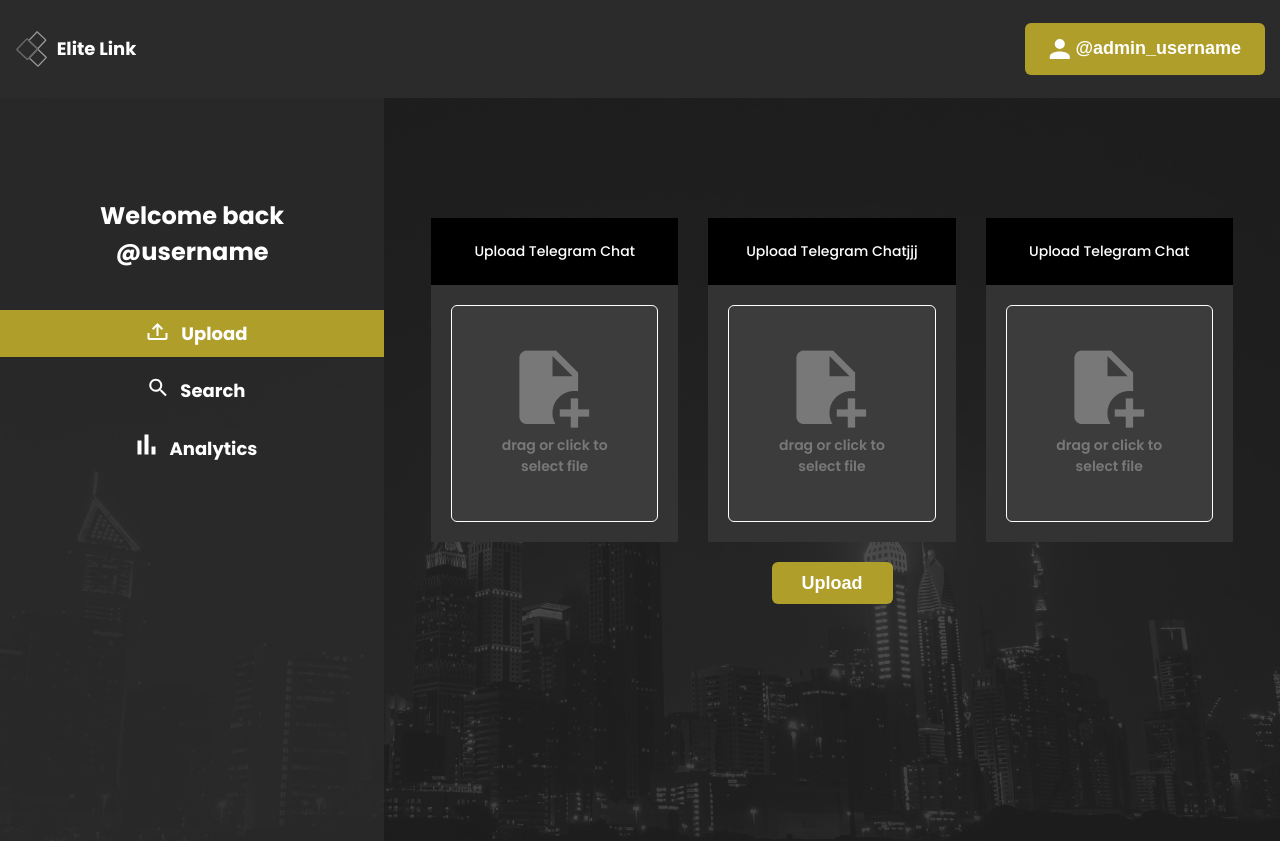
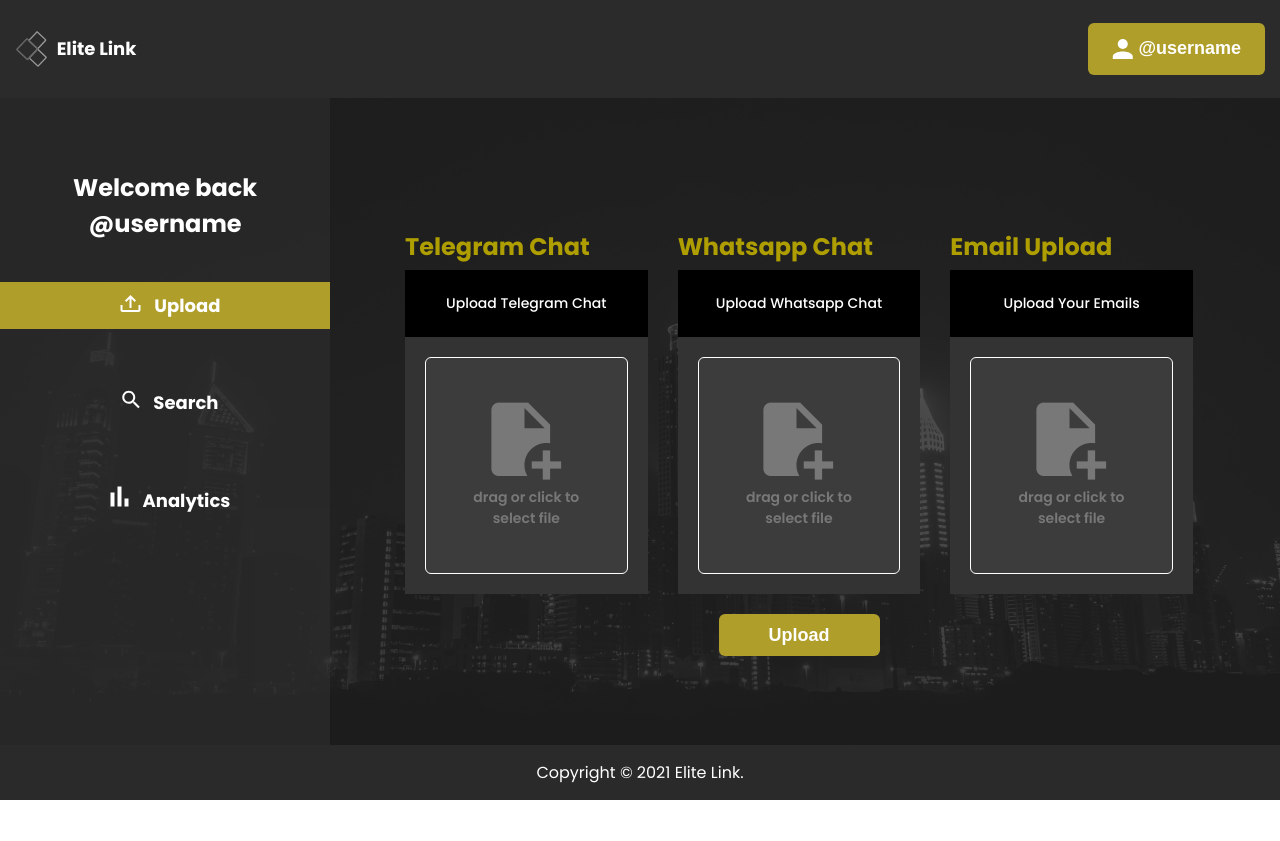
Before and after one commit to bakarkhalid/analytics, a Next.js app: page /upload in a window 1280 px wide. Shown: the top 841 px of the page. After the commit the page ends 800 px from the top, so only its background shows below. Built offline with nearby package versions, Linux system fonts and the light colour scheme.

Commit message:
site complete Analytics

```diff
--- a/Components/Header/index.tsx
+++ b/Components/Header/index.tsx
@@ -20,7 +20,7 @@ const Header: React.FC<Iprops> = ({ isLogged = false, text, image, placeholder})
             <span className="logo-text">Elite Link</span>
           </Link>
         </strong>
-        {isLogged && <Button text={<><UserIcon />@admin_username</>} />}
+        {isLogged && <Button text={<><UserIcon />@username</>} />}
       </div>
     </div>
   );
--- a/Components/Mainn/index.tsx
+++ b/Components/Mainn/index.tsx
@@ -30,6 +30,9 @@ const Mainn: React.FC<Main> = ({ selectedOption }) => {
         <>
             <div className='chose-file-area'>
                 <div className='section-block'>
+                    <div className='section-block-heading'>
+                        <h2>Telegram Chat</h2>
+                    </div>
                     <span className='detail-number'>Upload Telegram Chat</span>
                     <div className="col">
                         <div className='document-block'>
@@ -51,18 +54,21 @@ const Mainn: React.FC<Main> = ({ selectedOption }) => {
                     </div>
                 </div>
                 <div className='section-block'>
-                    <span className='detail-number'>Upload Telegram Chatjjj</span>
+                    <div className='section-block-heading'>
+                        <h2>Whatsapp Chat</h2>
+                    </div>
+                    <span className='detail-number'>Upload Whatsapp Chat</span>
                     <div className="col">
                         <div className='document-block'>
                             <div className='upload-file'>
                                 <label htmlFor="premiumPhoto2" className='label'>
                                     <input className='inputHide' id="premiumPhoto2" type='file' onChange={(e) => handleImage(e, "second")} />
-                                    {secondImage ? <img src={secondImage} /> :   <div className="file-area">
+                                    {secondImage ? <img src={secondImage} /> : <div className="file-area">
                                         <div className="file-image">
                                             <img src="assets/images/document-file.png" alt="document-file" />
                                         </div>
                                         <p>drag or click to select file</p>
-                                    </div> }
+                                    </div>}
 
                                 </label>
                             </div>
@@ -70,7 +76,10 @@ const Mainn: React.FC<Main> = ({ selectedOption }) => {
                     </div>
                 </div>
                 <div className='section-block'>
-                    <span className='detail-number'>Upload Telegram Chat</span>
+                    <div className='section-block-heading'>
+                        <h2>Email Upload</h2>
+                    </div>
+                    <span className='detail-number'>Upload Your Emails</span>
                     <div className="col">
                         <div className='document-block'>
                             <div className='upload-file'>
--- a/Components/Searchbar/index.tsx
+++ b/Components/Searchbar/index.tsx
@@ -7,9 +7,11 @@ interface ISearchbar {
     className?: string;
     placeholder: string;
     type: string;
+    value?: string
+    changeHandler?: any
 }
 
-const Searchbar: React.FC<ISearchbar> = ({ text, placeholder, type, className }) => {
+const Searchbar: React.FC<ISearchbar> = ({ text, placeholder, type, className, value, changeHandler }) => {
     return (
         <div className={`bar-holder ${className}`}>
             <p>{text}</p>
@@ -17,6 +19,8 @@ const Searchbar: React.FC<ISearchbar> = ({ text, placeholder, type, className })
                 <Input
                     placeholder={placeholder}
                     type={type}
+                    value={value}
+                    onChange={(e: any) => changeHandler(e.target.value)}
                 />
                 <button><SearchIcon /></button>
             </div>
--- a/Components/SideBar/index.tsx
+++ b/Components/SideBar/index.tsx
@@ -31,6 +31,7 @@ const SideBar: React.FC<ISideBar> = ({ sideBarName, uploadFile, searchArea, anal
     };
 
     return (
+        <>
         <div className='analytic-side-bar'>
             <div className='harmburger-menu'>
                 <FontAwesomeIcon icon={faBars} onClick={() => setMobileMenu(!mobileMenu)} />
@@ -47,6 +48,7 @@ const SideBar: React.FC<ISideBar> = ({ sideBarName, uploadFile, searchArea, anal
                 </ul>
             </div>
         </div>
+        </>
     )
 }
 
--- a/styles/custom.scss
+++ b/styles/custom.scss
@@ -18,7 +18,7 @@ img {
     color: #fff;
     text-align: center;
     padding: 23px 0;
-    z-index: 1;
+    z-index: 5;
     position: relative;
 
     @media (max-width: 576px) {
@@ -363,13 +363,17 @@ img {
     }
 }
 
-Table {
+.rc-table-content {
+    overflow: auto;
+}
+
+.rc-table{
+    table {
         width: 100%;
         margin: 0;
         padding: 0;
         border-collapse: collapse;
         box-sizing: border-box;
-    overflow: auto;
         min-width: 992px;
 
         .rc-table-thead {
@@ -406,6 +410,8 @@ Table {
             }
         }
     }
+}
+
 
 .result-wrap {
     padding: 0 50px 34px;
@@ -478,7 +484,7 @@ Table {
     background: #2a2a2a;
     color: #fff;
     text-align: center;
-    z-index: 1;
+    z-index: 5;
     position: relative;
 
     p {
--- a/styles/inner.scss
+++ b/styles/inner.scss
@@ -1,5 +1,6 @@
 .bar-holder {
     text-align: center;
+    padding: 0 20px 0 20px;
 
     p {
         font-size: 22px;
--- a/styles/upload.scss
+++ b/styles/upload.scss
@@ -1,53 +1,46 @@
 .main-area {
     background-image: url("/assets/images/bg-banner.png");
-    min-height: calc(100vh - 136px);
+    min-height: calc(100vh - 153px);
     display: flex;
     flex-direction: column;
-    justify-content: center;
     background-position: 100% 100%;
     background-size: cover;
     position: relative;
-    // padding: 50px 50px 50px 365px;
+    padding-top: 80px;
 }
 
 .search-wrap {
     display: flex;
 
     .right-area {
-        width: 65%;
-        padding: 120px 0 30px;
+        width: 100%;
+        padding: 55px 72px 30px 390px;
         margin: 0 auto;
 
         @media (max-width: 1024px) {
-            width: 68%;
-            padding: 60px 15px 30px;
+            padding: 60px 15px 30px 340px;
         }
 
         @media (max-width: 767px) {
             width: 100%;
+            padding: 0 30px 50px;
         }
 
         &.table-area {
-            width: 68%;
-
-            @media (max-width: 767px) {
-                width: 100%;
-            }
+            width: 100%;
         }
     }
 }
 
-.analytic-side-bar {
-    width: 30%;
+.table-right-area {
+    padding: 80px 0 0 0;
+}
 
-    @media (max-width: 767px) {
-        width: 0;
-    }
-}
-.inputHide{
+.inputHide {
     display: none;
 }
-.label{
+
+.label {
     width: 100%;
     min-height: 200px;
     display: flex;
@@ -55,17 +48,20 @@
     flex-direction: column;
     padding: 15px;
 }
+
 .side-bar {
-    height: 100vh;
-    width: 100%;
-    padding: 100px 0;
+    width: 330px;
+    padding: 170px 0 50px 0;
     background-color: rgba(45, 45, 45, 0.67);
     color: #fff;
     z-index: 1;
-    position: relative;
+    position: fixed;
+    top: 0;
+    left: 0;
+    bottom: 0;
 
     @media (max-width: 1024px) {
-        padding: 60px 0;
+        padding: 120px 0 20px 0;
     }
 
     @media (max-width: 768px) {
@@ -137,7 +133,7 @@
         padding: 10px;
         display: block;
         text-align: center;
-        margin-bottom: 10px;
+        margin-bottom: 50px;
     }
 
     svg {
@@ -200,8 +196,24 @@
         padding: 15px;
         text-align: center;
 
-        @media screen and (max-width: 1440px) {
+        @media (max-width: 1440px) {
             font-size: 14px;
+        }
+    }
+
+    .section-block-heading {
+        color: #AF9E00;
+        margin-bottom: 10px;
+
+        h2 {
+            font-size: 32px;
+            font-weight: 700;
+            line-height: 48px;
+
+            @media (max-width: 1440px) {
+                font-size: 24px;
+                line-height: 27px;
+            }
         }
     }
 }
@@ -210,7 +222,7 @@
     text-align: center;
 
     button {
-        padding: 12px 30px;
+        padding: 12px 50px;
     }
 }
 
```
Also changed, not shown: Components/Input/index.tsx (+7 -4 lines), Components/Login/index.tsx (+11 -1 lines), Components/SignUp/index.tsx (+11 -3 lines), pages/search.tsx (+12 -5 lines), pages/table.tsx (+2 -15 lines). Lines whose indentation alone changed are shown as unchanged.
